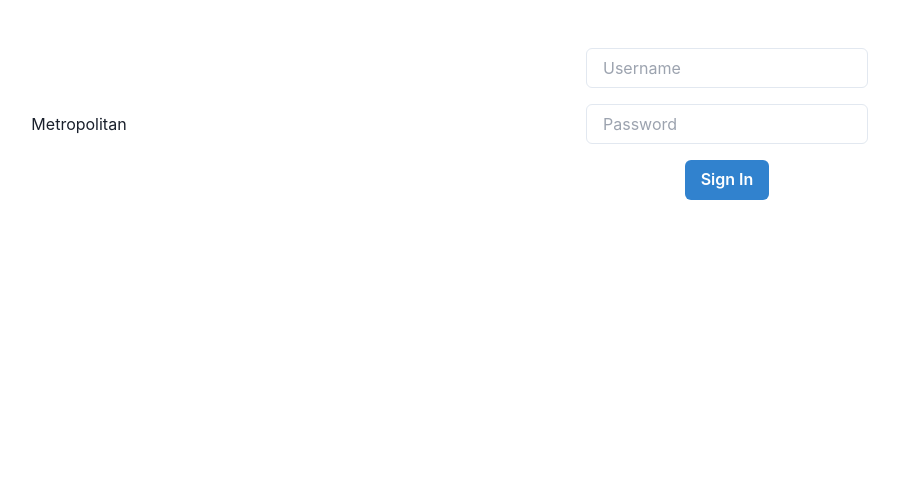
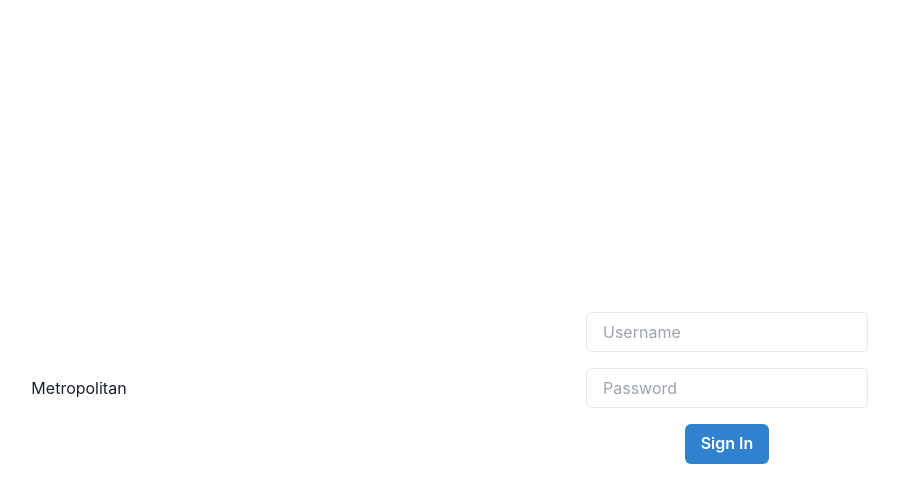
Before and after one commit to singapore2024/Team-3, a Next.js app in the folder cfg-team3/: page /sign-in in a window 1280 px wide. Shown: the top 502 px of the page, without its empty margins (229-1128 px from the left). Built offline with nearby package versions, Linux system fonts and the light colour scheme.

Commit message:
full screen login

```diff
--- a/cfg-team3/src/pages/_app.tsx
+++ b/cfg-team3/src/pages/_app.tsx
@@ -1,13 +1,15 @@
 import "@/styles/globals.css";
 import type { AppProps } from "next/app";
-import { ChakraProvider } from "@chakra-ui/react";
+import { ChakraProvider, Stack } from "@chakra-ui/react";
 import { LoginStateProvider } from "@/features/auth/LoginStateContext";
 
 export default function App({ Component, pageProps }: AppProps) {
   return (
     <ChakraProvider>
       <LoginStateProvider>
+      <Stack spacing={0} minH="$100vh">
         <Component {...pageProps} />
+      </Stack>
       </LoginStateProvider>
     </ChakraProvider>
   );
--- a/cfg-team3/src/pages/sign-in.tsx
+++ b/cfg-team3/src/pages/sign-in.tsx
@@ -13,14 +13,14 @@ import { useState } from "react";
 
 const SignInPage = () => {
   return (
-    <Flex flexDir="column" h="inherit" minH="$100vh">
+    <Flex flex={1} flexDir="column" minH="100vh">
       <Grid
         templateRows={{ base: "1fr auto", md: "auto 1fr auto", lg: "1fr auto" }}
         columnGap={{ base: "0.5rem", lg: "1rem" }}
         templateColumns={{ base: "repeat(4, 1fr)", md: "repeat(12, 1fr)" }}
         gap={6}
         w="100%"
-        h="100%"
+        h="100vh"
         p={4}
         alignItems="center"
         justifyContent="center"
```
